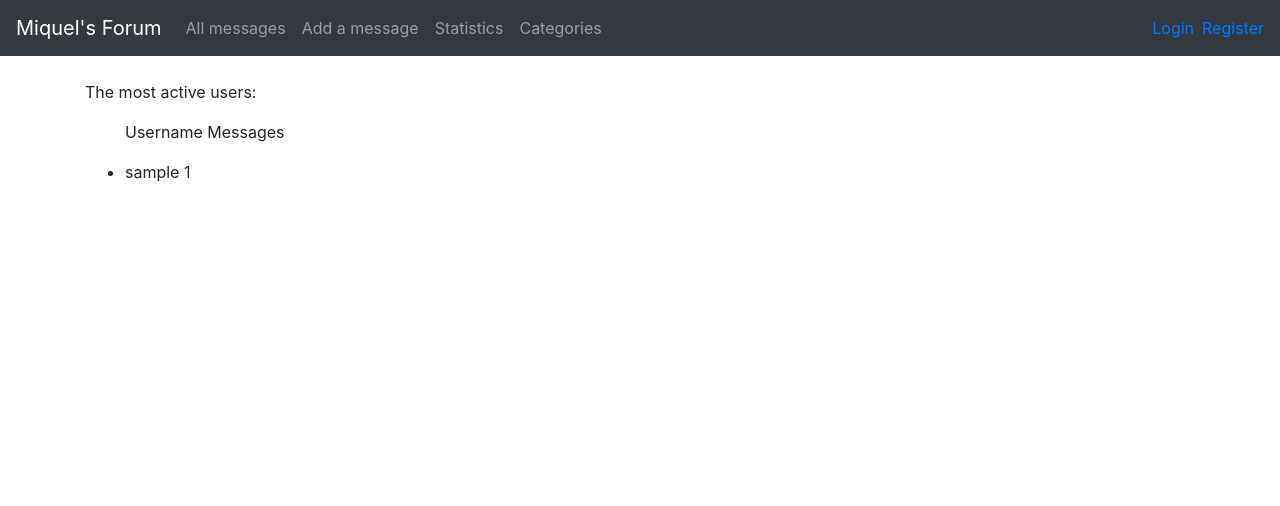
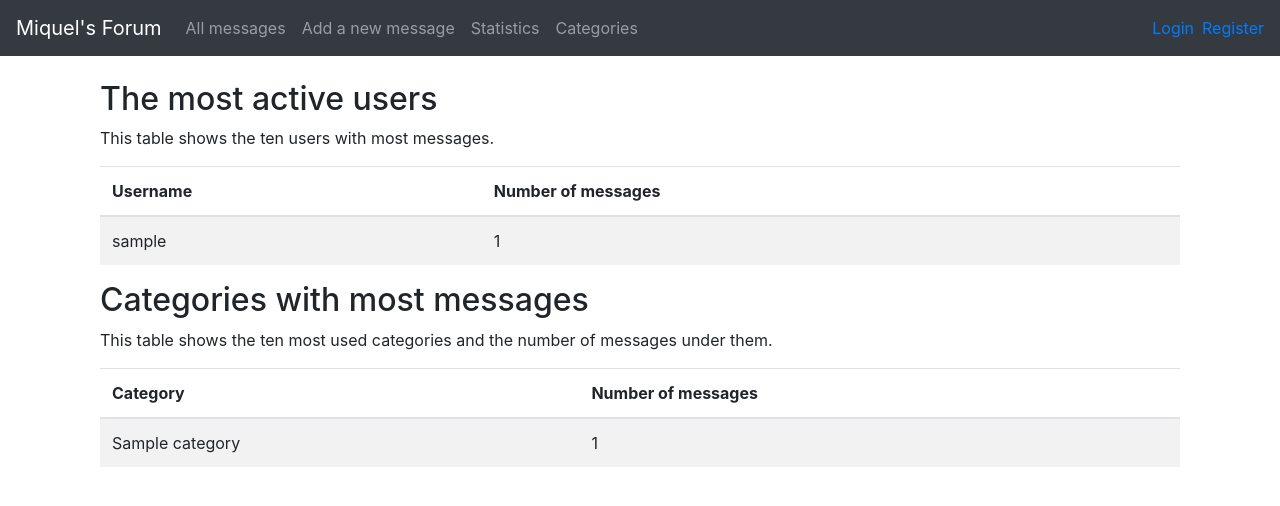
Before and after one commit to mrasola/keskustelufoorumi, a Flask app: page /statistics in a window 1280 px wide. Shown: the top 506 px of the page. Run offline with Flask 2, Linux system fonts and the light colour scheme; tables that the repository leaves empty hold one stand-in row (values such as "Sample post"); some libraries are stand-ins or nearby versions.

Commit message:
Adding second complex aggregate query

```diff
--- a/application/auth/models.py
+++ b/application/auth/models.py
@@ -33,11 +33,14 @@ class User(Base):
     def users_messages_number():
         stmt=text("SELECT Account.id, Account.username, COUNT(Message.id) FROM Account"
                   " LEFT JOIN Message ON Message.account_id = Account.id"
-                  " GROUP BY Account.id")
+                  " GROUP BY Account.id ORDER BY COUNT(Message.id) DESC")
         res=db.engine.execute(stmt)
 
         response=[]
+        i=0
         for row in res:
             response.append({"un": row[1], "ms": row[2]})
+            i+=1
+            if i==10: break
 
         return response
--- a/application/auth/views.py
+++ b/application/auth/views.py
@@ -11,7 +11,6 @@ def auth_login():
         return render_template("auth/loginform.html", form=LoginForm())
 
     form = LoginForm(request.form)
-    # mahdolliset validoinnit
 
     user = User.query.filter_by(username=form.username.data, password=form.password.data).first()
     if not user:
--- a/application/categories/models.py
+++ b/application/categories/models.py
@@ -1,3 +1,4 @@
+from sqlalchemy import text
 from application.models import Base
 from application import db
 
@@ -9,3 +10,19 @@ class Category(Base):
     def __init__(self, n, d):
         self.name = n
         self.description = d
+
+    @staticmethod
+    def category_message_number():
+        stmt=text("SELECT Category.id, Category.name, COUNT(message_id) FROM Relation"
+                  " INNER JOIN Category ON Category.id = Relation.category_id"
+                  " GROUP BY Category.id ORDER BY COUNT(message_id) DESC")
+        res=db.engine.execute(stmt)
+
+        response=[]
+        i=0
+        for row in res:
+            response.append({"cat": row[1], "ms": row[2]})
+            i+=1
+            if i==10: break
+
+        return response
--- a/application/templates/categories/list.html
+++ b/application/templates/categories/list.html
@@ -18,7 +18,4 @@
     </td>
 </table>
 
-
-
-
 {% endblock %}
--- a/application/templates/layout.html
+++ b/application/templates/layout.html
@@ -19,7 +19,7 @@
                 <a class="nav-link" href="{{ url_for('messages_index') }} ">All messages</a>
             </li>
             <li class="nav-item">
-                <a class="nav-link" href="{{ url_for('messages_form') }} ">Add a message</a>
+                <a class="nav-link" href="{{ url_for('messages_form') }} ">Add a new message</a>
             </li>
             <li class="nav-item">
                 <a class="nav-link" href="{{ url_for('stats') }} ">Statistics</a>
--- a/application/templates/messages/list.html
+++ b/application/templates/messages/list.html
@@ -2,6 +2,11 @@
 
 {% block body %}
 <table>
+    <tr>
+        <a class="btn btn-primary" role="button"
+           href="{{ url_for('messages_form') }} ">Add a new message</a>
+    </tr>
+    <p><br></p>
     <tr>
         <th>Message</th>
         <th>Read</th>
--- a/application/templates/stats.html
+++ b/application/templates/stats.html
@@ -3,18 +3,52 @@
 {% block body %}
 
 {% if ms is defined %}
-<p>
-    The most active users:
-</p>
 
-<ul>
-    <p>Username Messages</p>
-    {% for user in ms %}
-    <li>
-        {{user.un}} {{user.ms}}
-    </li>
-    {% endfor %}
-</ul>
+<div class="container">
+    <h2>The most active users</h2>
+    <p>This table shows the ten users with most messages.</p>
+    <table class="table table-striped">
+        <thead>
+        <tr>
+            <th>Username</th>
+            <th>Number of messages</th>
+        </tr>
+        </thead>
+        <tbody>
+        {% for u in ms %}
+        <tr>
+            <td>{{ u.un }}</td>
+            <td>{{ u.ms }}</td>
+        </tr>
+        {% endfor %}
+        </tbody>
+    </table>
+</div>
+
+{% endif %}
+
+{% if cats is defined %}
+
+<div class="container">
+    <h2>Categories with most messages</h2>
+    <p>This table shows the ten most used categories and the number of messages under them.</p>
+    <table class="table table-striped">
+        <thead>
+        <tr>
+            <th>Category</th>
+            <th>Number of messages</th>
+        </tr>
+        </thead>
+        <tbody>
+        {% for c in cats %}
+        <tr>
+            <td>{{ c.cat }}</td>
+            <td>{{ c.ms }}</td>
+        </tr>
+        {% endfor %}
+        </tbody>
+    </table>
+</div>
 
 {% endif %}
 
--- a/application/views.py
+++ b/application/views.py
@@ -1,6 +1,7 @@
 from flask import render_template
 from application import app
 from application.auth.models import User
+from application.categories.models import Category
 
 @app.route("/")
 def index():
@@ -8,4 +9,5 @@ def index():
 
 @app.route("/statistics")
 def stats():
-    return render_template("stats.html", ms=User.users_messages_number())
+    return render_template("stats.html", ms=User.users_messages_number(),
+                           cats=Category.category_message_number())
```
Lines whose indentation alone changed are shown as unchanged.
